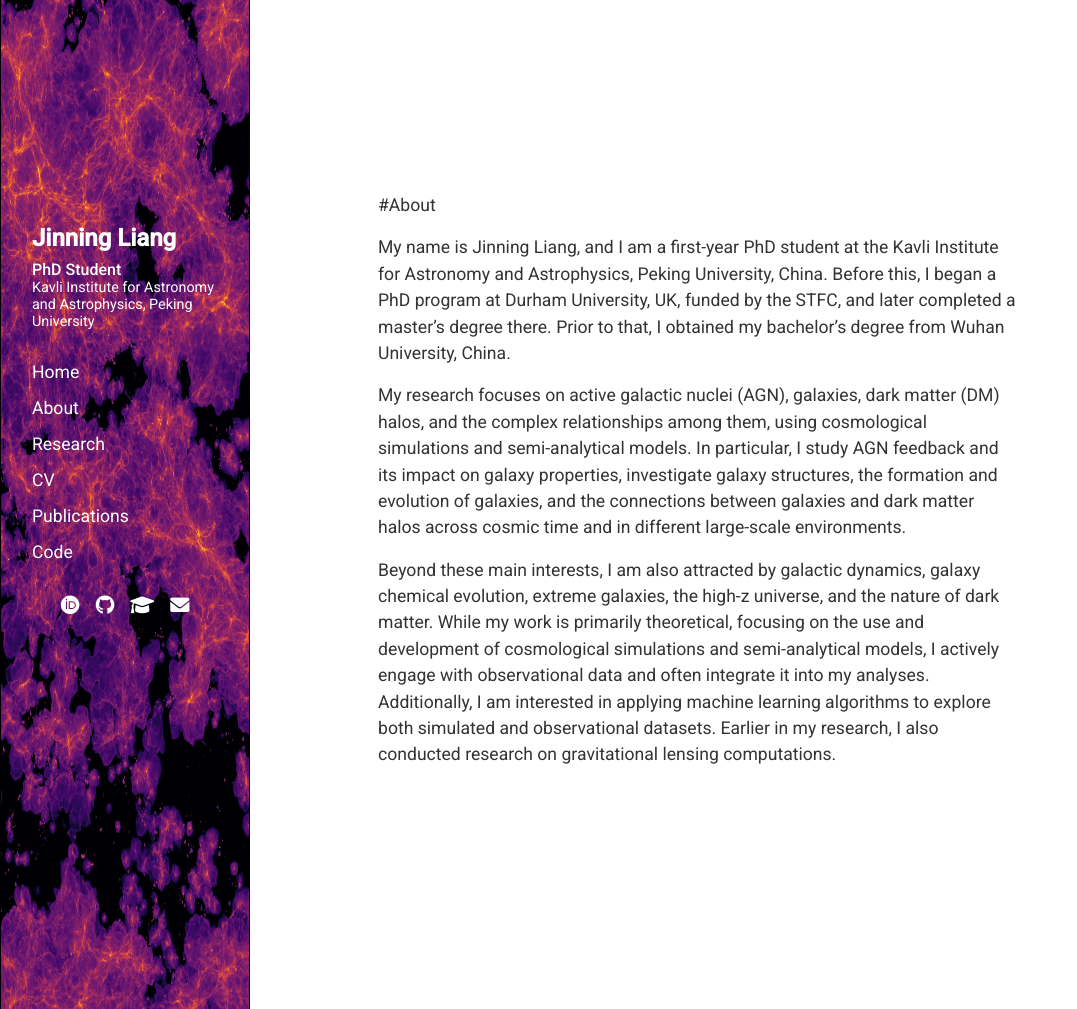
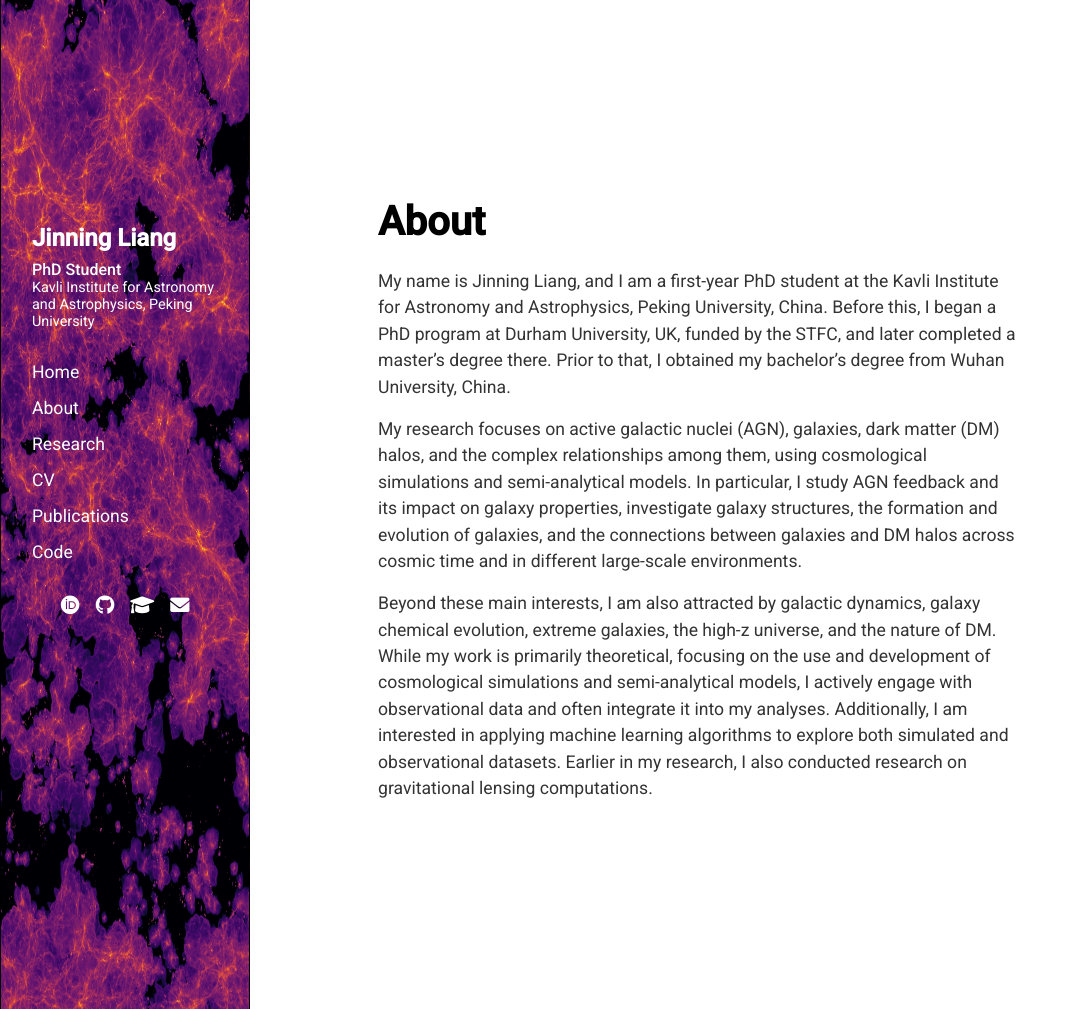
Before and after one commit to JinningLianggithub/jinningliang.github.io, a Jekyll site: the page built from about/index.md, in a window 1280 px wide and 1009 px high. Shown: the whole window, without its empty margins (0-1077 px from the left). Built offline with Jekyll 4.4.1, drawn with Linux system fonts in a browser that asks for light colours.

Commit message:
Update index.md

```diff
--- a/about/index.md
+++ b/about/index.md
@@ -3,10 +3,10 @@ layout: default
 title: About
 ---
 
-#About
+# About
 
 My name is Jinning Liang, and I am a first-year PhD student at the Kavli Institute for Astronomy and Astrophysics, Peking University, China. Before this, I began a PhD program at Durham University, UK, funded by the STFC, and later completed a master’s degree there. Prior to that, I obtained my bachelor's degree from Wuhan University, China.
 
-My research focuses on active galactic nuclei (AGN), galaxies, dark matter (DM) halos, and the complex relationships among them, using cosmological simulations and semi-analytical models. In particular, I study AGN feedback and its impact on galaxy properties, investigate galaxy structures, the formation and evolution of galaxies, and the connections between galaxies and dark matter halos across cosmic time and in different large-scale environments.
+My research focuses on active galactic nuclei (AGN), galaxies, dark matter (DM) halos, and the complex relationships among them, using cosmological simulations and semi-analytical models. In particular, I study AGN feedback and its impact on galaxy properties, investigate galaxy structures, the formation and evolution of galaxies, and the connections between galaxies and DM halos across cosmic time and in different large-scale environments.
 
-Beyond these main interests, I am also attracted by galactic dynamics, galaxy chemical evolution, extreme galaxies, the high-z universe, and the nature of dark matter. While my work is primarily theoretical, focusing on the use and development of cosmological simulations and semi-analytical models, I actively engage with observational data and often integrate it into my analyses. Additionally, I am interested in applying machine learning algorithms to explore both simulated and observational datasets. Earlier in my research, I also conducted research on gravitational lensing computations.
+Beyond these main interests, I am also attracted by galactic dynamics, galaxy chemical evolution, extreme galaxies, the high-z universe, and the nature of DM. While my work is primarily theoretical, focusing on the use and development of cosmological simulations and semi-analytical models, I actively engage with observational data and often integrate it into my analyses. Additionally, I am interested in applying machine learning algorithms to explore both simulated and observational datasets. Earlier in my research, I also conducted research on gravitational lensing computations.
```
